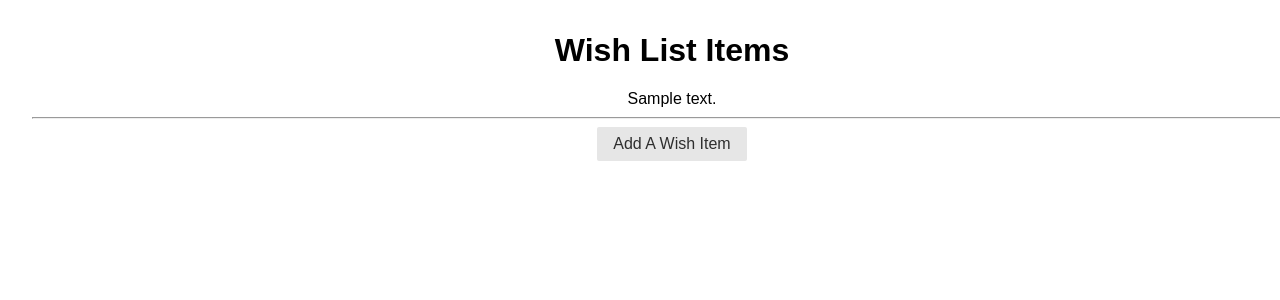
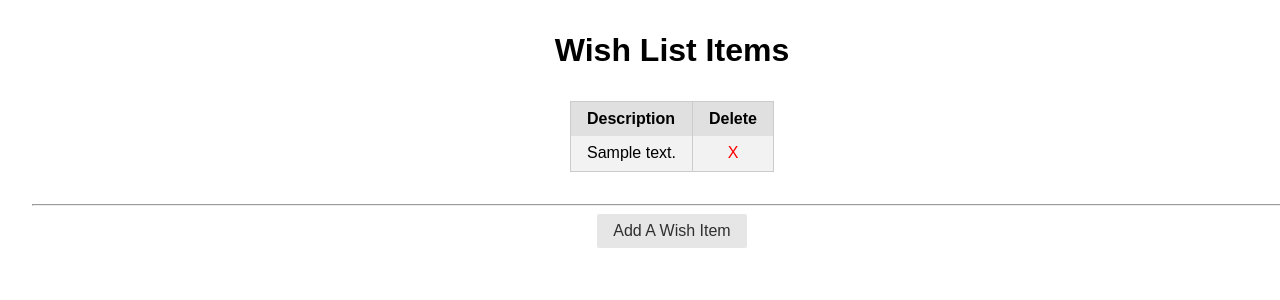
Before and after one commit to DTAngie/unit-3-assessment, a Django app: page / in a window 1280 px wide. Shown: the top 300 px of the page. Run offline with Django 3.2, Linux system fonts and the light colour scheme; tables that the repository leaves empty hold one stand-in row (values such as "Sample post"); some libraries are stand-ins or nearby versions.

Commit message:
final commit

```diff
--- a/wishlist/static/css/style.css
+++ b/wishlist/static/css/style.css
@@ -11,3 +11,12 @@ body {
 .main {
     /* width: 100%; */
 }
+
+table {
+    margin: 2rem auto;
+}
+
+table a {
+    color: red;
+    text-decoration: none;
+}
--- a/wishlist/templates/index.html
+++ b/wishlist/templates/index.html
@@ -3,9 +3,23 @@
 <h1>Wish List Items</h1>
 
 {% if items %}
-    {% for item in items%}
-    {{ item.description }}
-    {% endfor %}
+<table class="pure-table pure-table-striped">
+    <thead>
+        <tr>
+            <th>Description</th>
+            <th>Delete</th>
+        </tr>
+    </thead>
+    <tbody>
+        {% for item in items%}
+        <tr>
+            <td>{{ item.description }}</td>
+            <td><a href="{% url 'item_delete' item.id %}">X</a></td>
+        </tr>
+        {% endfor %}
+    </tbody>
+</table>
+
 {% else %}
 <h3>No Wish List Items Exist</h3>
 {% endif %}
--- a/wishlist/urls.py
+++ b/wishlist/urls.py
@@ -4,4 +4,5 @@ from . import views
 urlpatterns = [
     path('', views.index, name='index'),
     path('items/create/', views.ItemCreate.as_view(), name="item_create" ),
+    path('items/<int:pk>/delete', views.ItemDelete.as_view(), name="item_delete" ),
 ]
--- a/wishlist/views.py
+++ b/wishlist/views.py
@@ -1,6 +1,6 @@
 from django.shortcuts import render
 from .models import Item
-from django.views.generic.edit import CreateView
+from django.views.generic.edit import CreateView, DeleteView
 from .forms import ItemForm
 
 # Create your views here.
@@ -17,3 +17,7 @@ class ItemCreate(CreateView):
         context = super(ItemCreate, self).get_context_data(**kwargs)
         context['form'] = ItemForm()
         return context
+
+class ItemDelete(DeleteView):
+    model = Item
+    success_url = '/'
```
Also changed, not shown: wishlist/templates/wishlist/item_confirm_delete.html (added, +17 -0 lines).
